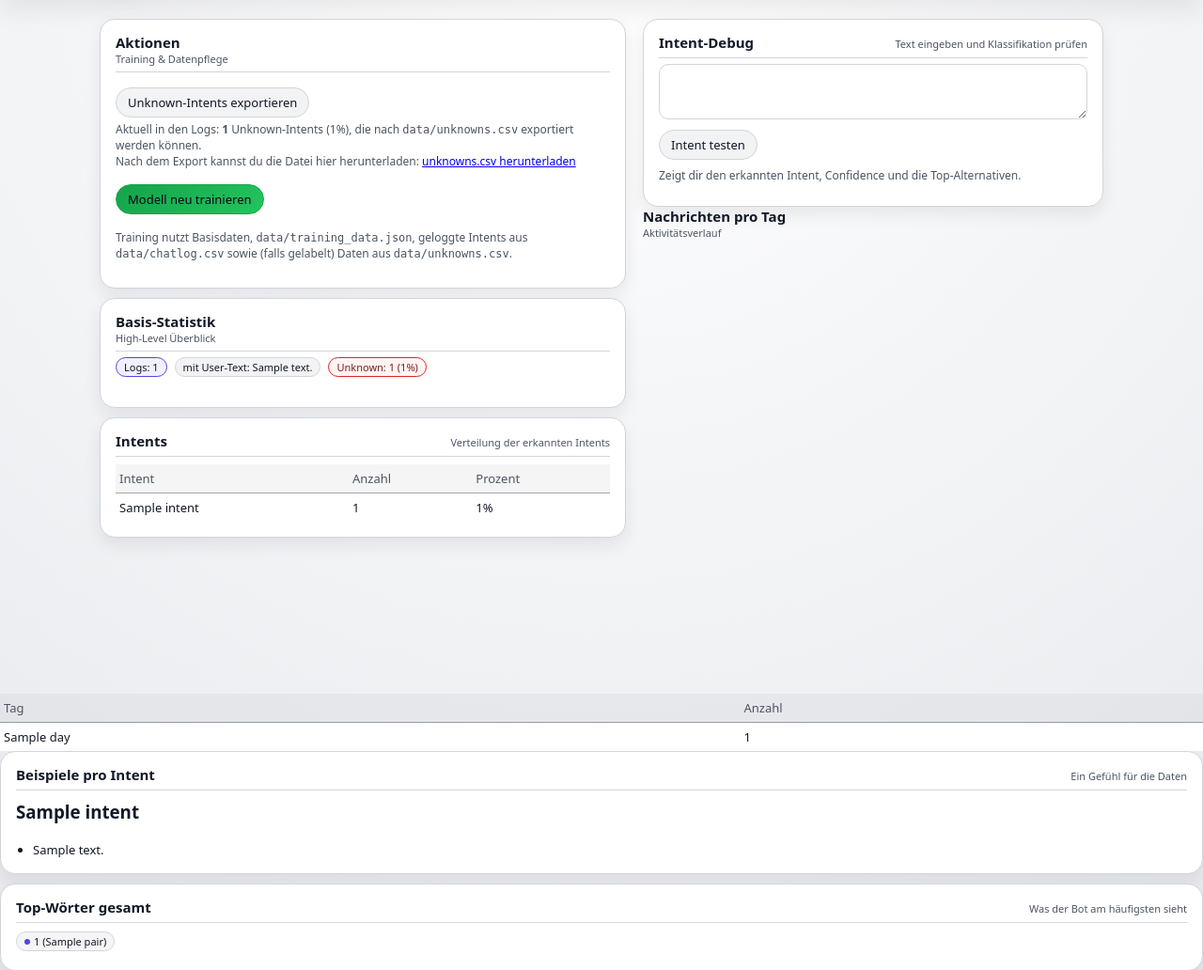
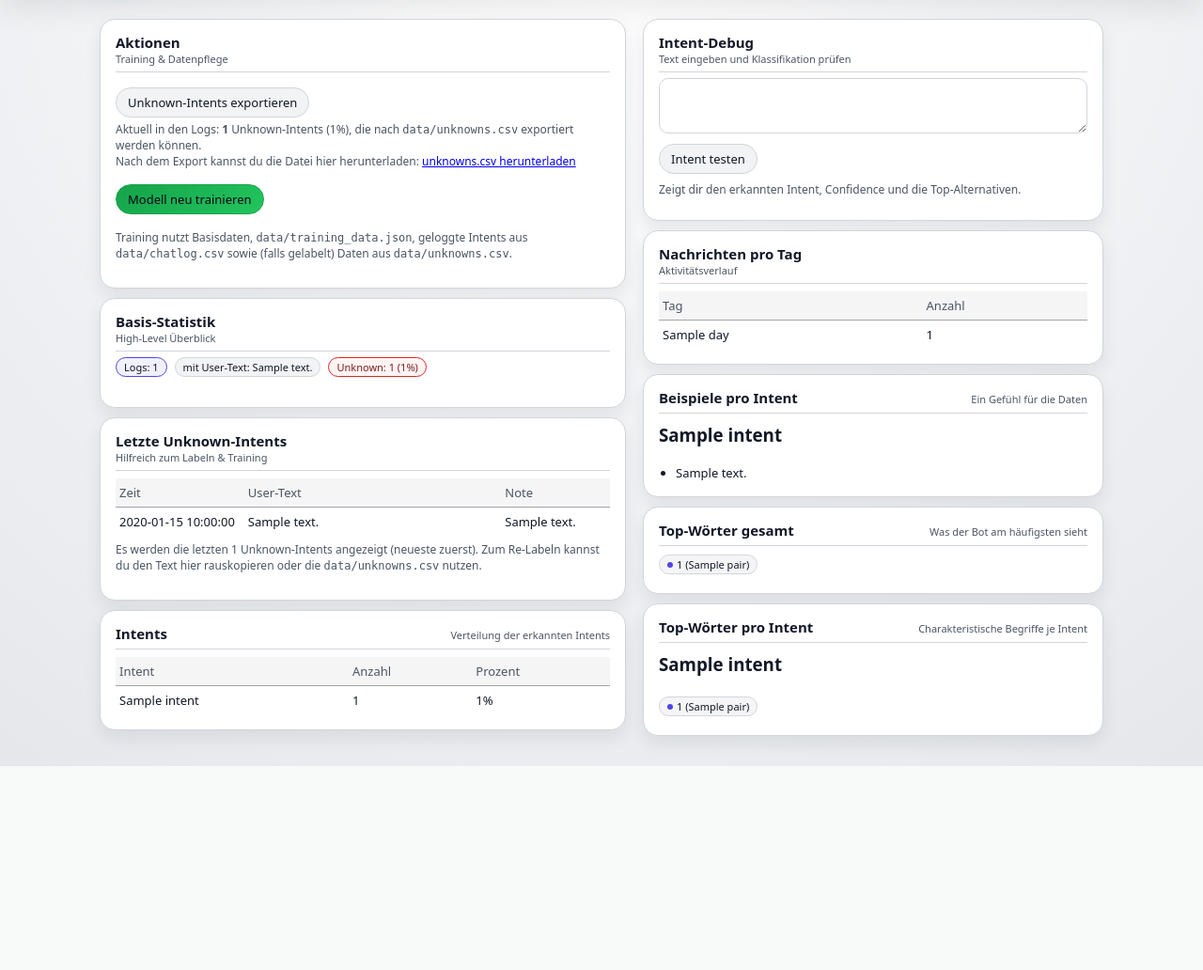
Before and after one commit to karthaus-chatty/own-KI, a Flask app: template templates/admin.html in a window 1280 px wide. Shown: the part 70-1102 px from the top of the page at 94% size. After the commit the page ends 885 px from the top, so only its background shows below. Run offline with Flask 3, Linux system fonts and the light colour scheme; the template is opened without the code that fills it: most values are stand-ins (such as "Sample title", 1, 10 or a date in 2020).

Commit message:
Add recent unknown intents list to admin

```diff
--- a/app.py
+++ b/app.py
@@ -35,6 +35,7 @@ from analyze_logs import (
     examples_per_intent,
     top_words_overall,
     top_words_per_intent,
+    recent_unknowns,
 )
 from export_unknowns import export_unknowns
 from train_from_logs import train_model_from_all_data
@@ -368,6 +369,7 @@ def admin_dashboard():
             examples=None,
             top_overall=None,
             top_per_intent=None,
+            recent_unknowns_list=[],
             username=username,
         )
 
@@ -377,6 +379,7 @@ def admin_dashboard():
     examples = examples_per_intent(rows, max_per_intent=5)
     top_overall = top_words_overall(rows, top_n=20)
     top_per_intent = top_words_per_intent(rows, top_n=10, min_count=2)
+    recent_unknowns_list = recent_unknowns(rows, limit=20)
 
     return render_template(
         "admin.html",
@@ -387,6 +390,7 @@ def admin_dashboard():
         examples=examples,
         top_overall=top_overall,
         top_per_intent=top_per_intent,
+        recent_unknowns_list=recent_unknowns_list,
         username=username,
     )
 
--- a/templates/admin.html
+++ b/templates/admin.html
@@ -376,7 +376,9 @@
     </header>
 
     <main class="content">
+      <!-- Linke Spalte -->
       <section>
+        <!-- Aktionen -->
         <div class="card">
           <div class="card-header">
             <div>
@@ -418,6 +420,7 @@
         </div>
 
         {% if no_logs %}
+          <!-- Keine Logs -->
           <div class="card">
             <div class="card-header">
               <div class="card-title">Keine Logs gefunden</div>
@@ -428,6 +431,7 @@
             </p>
           </div>
         {% else %}
+          <!-- Basis-Statistik -->
           <div class="card">
             <div class="card-header">
               <div>
@@ -446,6 +450,48 @@
             </p>
           </div>
 
+          <!-- Letzte Unknown-Intents -->
+          <div class="card">
+            <div class="card-header">
+              <div>
+                <div class="card-title">Letzte Unknown-Intents</div>
+                <div class="card-subtitle">Hilfreich zum Labeln & Training</div>
+              </div>
+            </div>
+
+            {% if recent_unknowns_list and recent_unknowns_list|length > 0 %}
+              <table>
+                <thead>
+                  <tr>
+                    <th style="width: 26%;">Zeit</th>
+                    <th style="width: 52%;">User-Text</th>
+                    <th style="width: 22%;">Note</th>
+                  </tr>
+                </thead>
+                <tbody>
+                  {% for row in recent_unknowns_list %}
+                  <tr>
+                    <td>{{ row.timestamp }}</td>
+                    <td title="{{ row.user_text }}">{{ row.user_text_short or row.user_text }}</td>
+                    <td>{{ row.note }}</td>
+                  </tr>
+                  {% endfor %}
+                </tbody>
+              </table>
+              <p class="small-muted" style="margin-top:6px;">
+                Es werden die letzten {{ recent_unknowns_list|length }} Unknown-Intents angezeigt
+                (neueste zuerst). Zum Re-Labeln kannst du den Text hier rauskopieren
+                oder die <code>data/unknowns.csv</code> nutzen.
+              </p>
+            {% else %}
+              <p class="small-muted">
+                Derzeit sind keine Unknown-Intents in den letzten Logs vorhanden
+                oder sie wurden bereits anders klassifiziert.
+              </p>
+            {% endif %}
+          </div>
+
+          <!-- Intents-Verteilung -->
           <div class="card">
             <div class="card-header">
               <div class="card-title">Intents</div>
@@ -473,17 +519,23 @@
         {% endif %}
       </section>
 
+      <!-- Rechte Spalte -->
       <section>
         {% if not no_logs %}
+          <!-- Intent-Debug -->
           <div class="card">
             <div class="card-header">
+              <div>
                 <div class="card-title">Intent-Debug</div>
                 <div class="card-subtitle">Text eingeben und Klassifikation prüfen</div>
               </div>
+            </div>
             <div>
-                  <textarea id="debug-intent-input"
+              <textarea
+                id="debug-intent-input"
                 rows="3"
-                    style="width:100%; border-radius:10px; border:1px solid var(--border-subtle); padding:6px; font-size:13px; background:var(--bg-card); color:var(--text-main);"></textarea>
+                style="width:100%; border-radius:10px; border:1px solid var(--border-subtle); padding:6px; font-size:13px; background:var(--bg-card); color:var(--text-main);"
+              ></textarea>
               <div style="margin-top:6px; display:flex; justify-content:space-between; align-items:center; gap:8px; flex-wrap:wrap;">
                 <button id="debug-intent-btn" type="button">
                   Intent testen
@@ -495,8 +547,14 @@
               <div id="debug-intent-result" class="small-muted" style="margin-top:8px;"></div>
             </div>
           </div>
+
+          <!-- Nachrichten pro Tag -->
+          <div class="card">
+            <div class="card-header">
+              <div>
                 <div class="card-title">Nachrichten pro Tag</div>
                 <div class="card-subtitle">Aktivitätsverlauf</div>
+              </div>
             </div>
             {% if per_day %}
               <table>
@@ -520,6 +578,7 @@
             {% endif %}
           </div>
 
+          <!-- Beispiele pro Intent -->
           <div class="card">
             <div class="card-header">
               <div class="card-title">Beispiele pro Intent</div>
@@ -539,6 +598,7 @@
             {% endfor %}
           </div>
 
+          <!-- Top-Wörter gesamt -->
           <div class="card">
             <div class="card-header">
               <div class="card-title">Top-Wörter gesamt</div>
@@ -560,6 +620,7 @@
             {% endif %}
           </div>
 
+          <!-- Top-Wörter pro Intent -->
           <div class="card">
             <div class="card-header">
               <div class="card-title">Top-Wörter pro Intent</div>
@@ -633,6 +694,7 @@
     const debugInput = document.getElementById("debug-intent-input");
     const debugResult = document.getElementById("debug-intent-result");
 
+    // Intent-Debug
     if (debugBtn && debugInput && debugResult) {
       debugBtn.addEventListener("click", async () => {
         const text = debugInput.value.trim();
@@ -655,7 +717,8 @@
 
           const data = await res.json();
           if (!res.ok || !data.ok) {
-            debugResult.textContent = "Fehler: " + (data.message || "Intent-Analyse fehlgeschlagen.");
+            debugResult.textContent =
+              "Fehler: " + (data.message || "Intent-Analyse fehlgeschlagen.");
             return;
           }
 
@@ -684,6 +747,7 @@
       });
     }
 
+    // Unknown-Export
     if (exportBtn) {
       exportBtn.addEventListener("click", async () => {
         exportStatus.textContent = "Export läuft...";
@@ -697,7 +761,8 @@
           });
           const data = await res.json();
           if (!res.ok || !data.ok) {
-            exportStatus.textContent = "Fehler: " + (data.message || "Export fehlgeschlagen");
+            exportStatus.textContent =
+              "Fehler: " + (data.message || "Export fehlgeschlagen");
           } else {
             exportStatus.textContent = data.message;
           }
@@ -710,6 +775,7 @@
       });
     }
 
+    // Training
     if (trainBtn) {
       trainBtn.addEventListener("click", async () => {
         trainStatus.textContent = "Training läuft...";
@@ -723,7 +789,8 @@
           });
           const data = await res.json();
           if (!res.ok || !data.ok) {
-            trainStatus.textContent = "Fehler: " + (data.message || "Training fehlgeschlagen");
+            trainStatus.textContent =
+              "Fehler: " + (data.message || "Training fehlgeschlagen");
           } else {
             if (data.summary) {
               const s = data.summary;
```
Also changed, not shown: analyze_logs.py (+36 -0 lines). Lines whose indentation alone changed are shown as unchanged.
